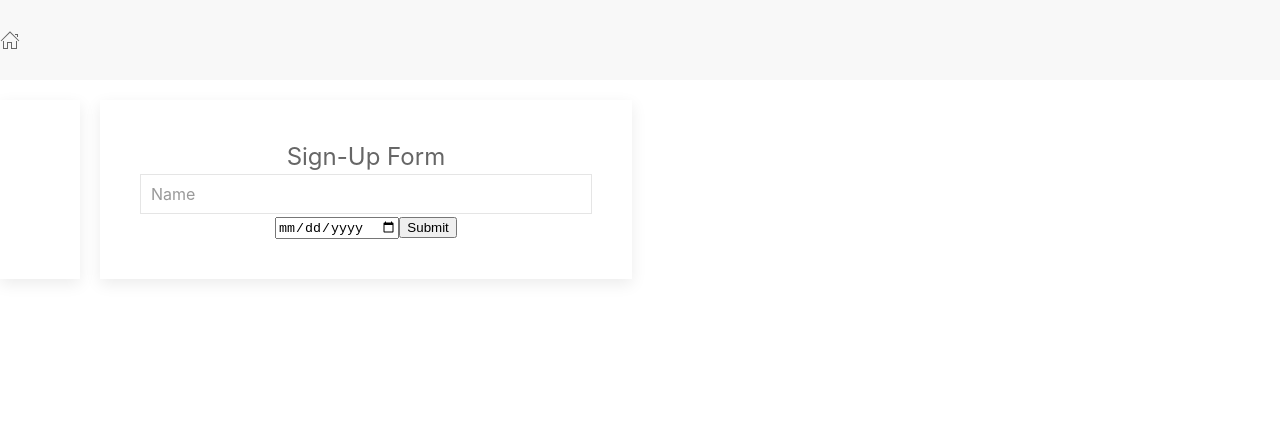
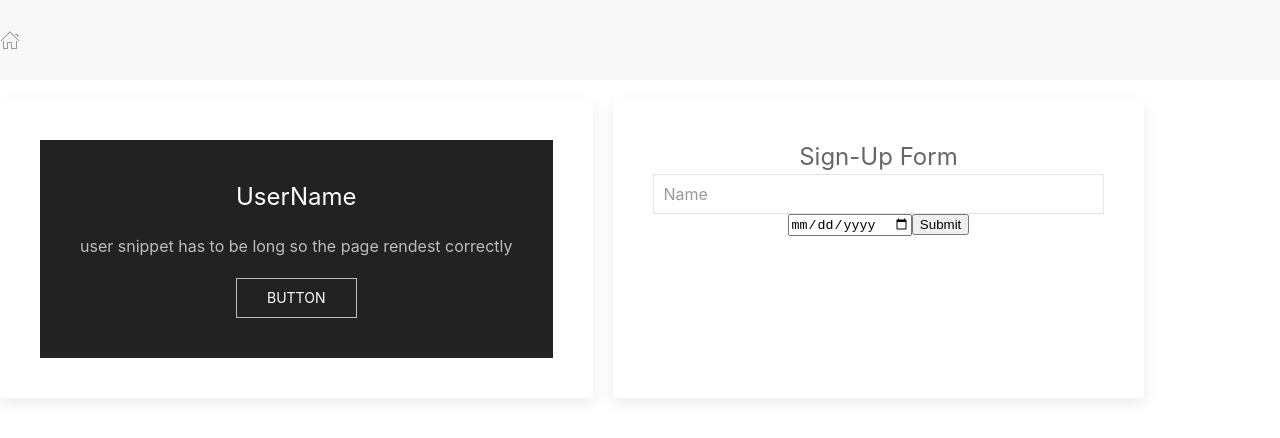
Before and after one commit to FranciscoAndaur/kfc-front-end, a React (Create React App) app in the folder kfc-front-end/: page / in a window 1280 px wide. Shown: the top 438 px of the page. Built offline with nearby package versions, Linux system fonts and the light colour scheme.

Commit message:
chose a card for user info, removed semantic

```diff
--- a/kfc-front-end/public/index.html
+++ b/kfc-front-end/public/index.html
@@ -1,13 +1,10 @@
-<!DOCTYPE html>
-<html lang="en">
-  <head>
+<head>
     <!-- UIkit CSS -->
     <link rel="stylesheet" href="https://cdn.jsdelivr.net/npm/uikit@3.5.7/dist/css/uikit.min.css" />
 
     <!-- UIkit JS -->
     <script src="https://cdn.jsdelivr.net/npm/uikit@3.5.7/dist/js/uikit.min.js"></script>
     <script src="https://cdn.jsdelivr.net/npm/uikit@3.5.7/dist/js/uikit-icons.min.js"></script>
-
 
     <meta charset="utf-8" />
 
@@ -17,36 +14,9 @@
       name="description"
       content="Web site created using create-react-app"
     />
-    <link rel="apple-touch-icon" href="%PUBLIC_URL%/logo192.png" />
-    <!--
-      manifest.json provides metadata used when your web app is installed on a
-      user's mobile device or desktop. See https://developers.google.com/web/fundamentals/web-app-manifest/
-    -->
-    <link rel="manifest" href="%PUBLIC_URL%/manifest.json" />
-    <!--
-      Notice the use of %PUBLIC_URL% in the tags above.
-      It will be replaced with the URL of the `public` folder during the build.
-      Only files inside the `public` folder can be referenced from the HTML.
-
-      Unlike "/favicon.ico" or "favicon.ico", "%PUBLIC_URL%/favicon.ico" will
-      work correctly both with client-side routing and a non-root public URL.
-      Learn how to configure a non-root public URL by running `npm run build`.
-    -->
     <title>React App</title>
   </head>
   <body>
-    <noscript>You need to enable JavaScript to run this app.</noscript>
     <div id="root"></div>
-
-    <!--
-      This HTML file is a template.
-      If you open it directly in the browser, you will see an empty page.
-
-      You can add webfonts, meta tags, or analytics to this file.
-      The build step will place the bundled scripts into the <body> tag.
-
-      To begin the development, run `npm start` or `yarn start`.
-      To create a production bundle, use `npm run build` or `yarn build`.
-    -->
   </body>
 </html>
--- a/kfc-front-end/src/Components/LeftContainer/UserCard.js
+++ b/kfc-front-end/src/Components/LeftContainer/UserCard.js
@@ -5,11 +5,14 @@ class UserCard extends React.Component {
         return (
             <>
 
+                    <div className="uk-light uk-background-secondary uk-padding">
+                        <h3>UserName</h3>
+                        <p>user snippet has to be long so the page rendest correctly</p>
+                        <button className="uk-button uk-button-default">Button</button>
+                    </div>
+
             </>
         )
     }
-
-
 }
-
 export default UserCard
--- a/kfc-front-end/src/Components/LeftContainer/UserContainer.js
+++ b/kfc-front-end/src/Components/LeftContainer/UserContainer.js
@@ -3,11 +3,8 @@ import UserCard from './UserCard'
 
 const UserContainer = () => {
     return (
-        < >
-            <aside>
-
+        <>
                 <UserCard />
-            </aside>
         </>
     )
 }
```
